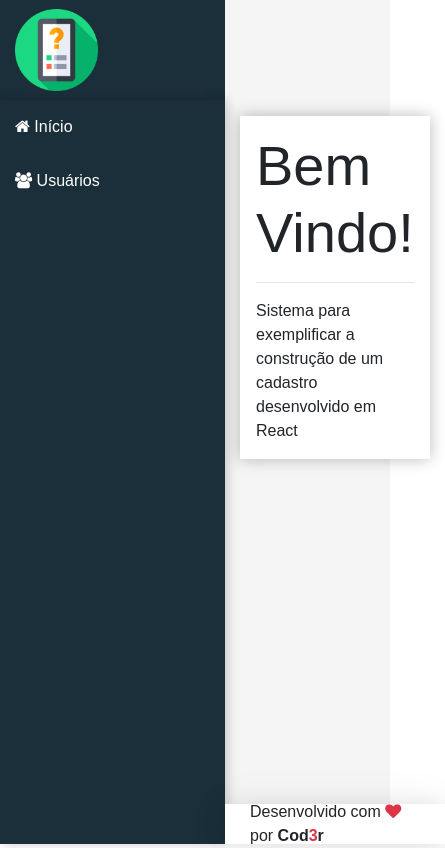
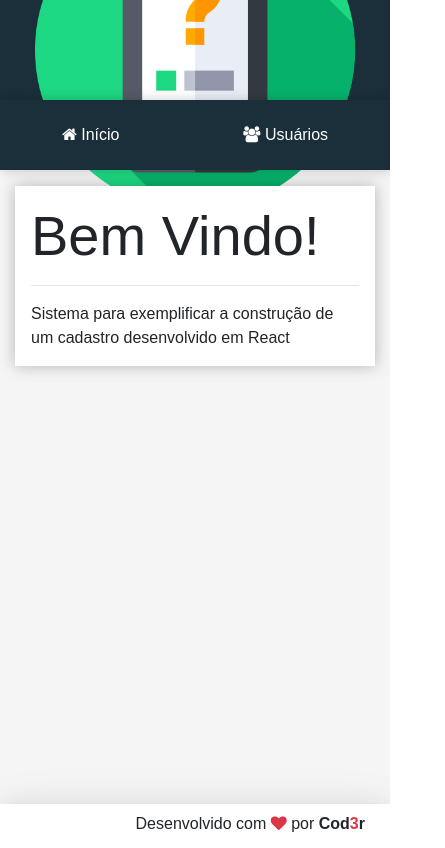
Before and after one commit to Henrique-Franca/salvardps, a React (Create React App) app in the folder Desktop/React-16.4-main/Crud/frontend/: page / in a window 390 px wide. Shown: the whole page, 445 px wide, since content can reach past the window. Built offline with nearby package versions, Linux system fonts and the light colour scheme.

Commit message:
feat: Adicionando Responsividade

```diff
--- a/Desktop/React-16.4-main/Crud/frontend/src/components/tamplate/Logo.css
+++ b/Desktop/React-16.4-main/Crud/frontend/src/components/tamplate/Logo.css
@@ -11,3 +11,8 @@
     width: 50%;
 
 }
+@media(max-width: 576px) {
+    aside.logo img {
+        width: 350px;
+    }
+}
--- a/Desktop/React-16.4-main/Crud/frontend/src/components/tamplate/Nav.css
+++ b/Desktop/React-16.4-main/Crud/frontend/src/components/tamplate/Nav.css
@@ -16,3 +16,22 @@
 .menu a:hover{
     background: linear-gradient(135deg, #07a7e3 0%, #32dac3 100%);
 }
+
+@media(max-width: 768px) {
+    .menu {
+        display: flex;
+        justify-content: flex-start;
+        align-items: center;
+    }
+
+    .menu a {
+        display: inline;
+        padding: 10px;
+        margin: 0px;
+    }
+
+    .menu {
+        height: 100%;
+        justify-content: space-around;
+    }
+}
--- a/Desktop/React-16.4-main/Crud/frontend/src/main/App.css
+++ b/Desktop/React-16.4-main/Crud/frontend/src/main/App.css
@@ -3,7 +3,7 @@
 
     --logo-height: 100px;
     --header-height: 100px;
-
+    --menu-top-height: 70px;
     --aside-width: 225px;
     --footer-height: 40px;
 
@@ -54,3 +54,35 @@
 footer.footer{
     grid-area: footer;
 }
+
+@media(max-width: 768px) {
+    .app {
+        grid-template-rows:
+            var(--header-height)
+            var(--menu-top-height)
+            1fr
+            var(--footer-height);
+        grid-template-columns: var(--aside-width) 1fr;
+        grid-template-areas:
+            "logo header"
+            "menu menu"
+            "content content"
+            "footer footer";
+    }
+}
+
+@media(max-width: 576px) {
+    .app {
+        grid-template-rows:
+            var(--logo-height)
+            var(--menu-top-height)
+            1fr
+            var(--footer-height);
+        grid-template-columns: 1fr;
+        grid-template-areas:
+            "logo"
+            "menu"
+            "content"
+            "footer";
+    }
+}
```
